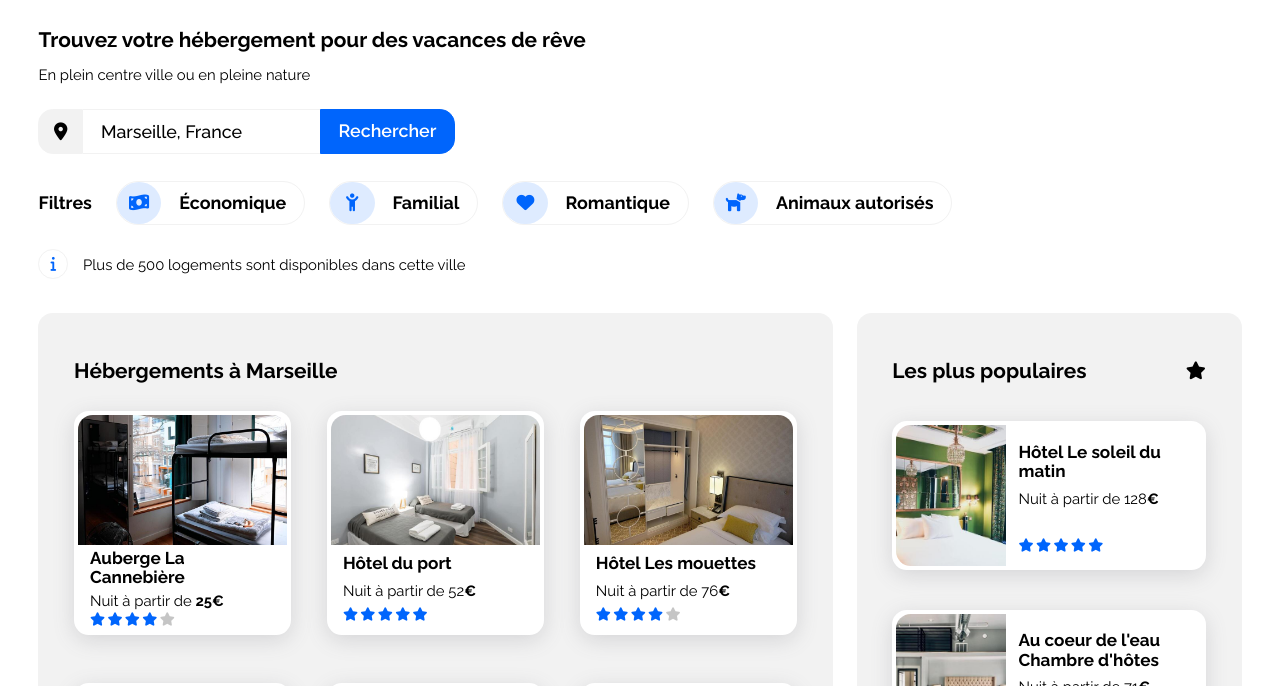
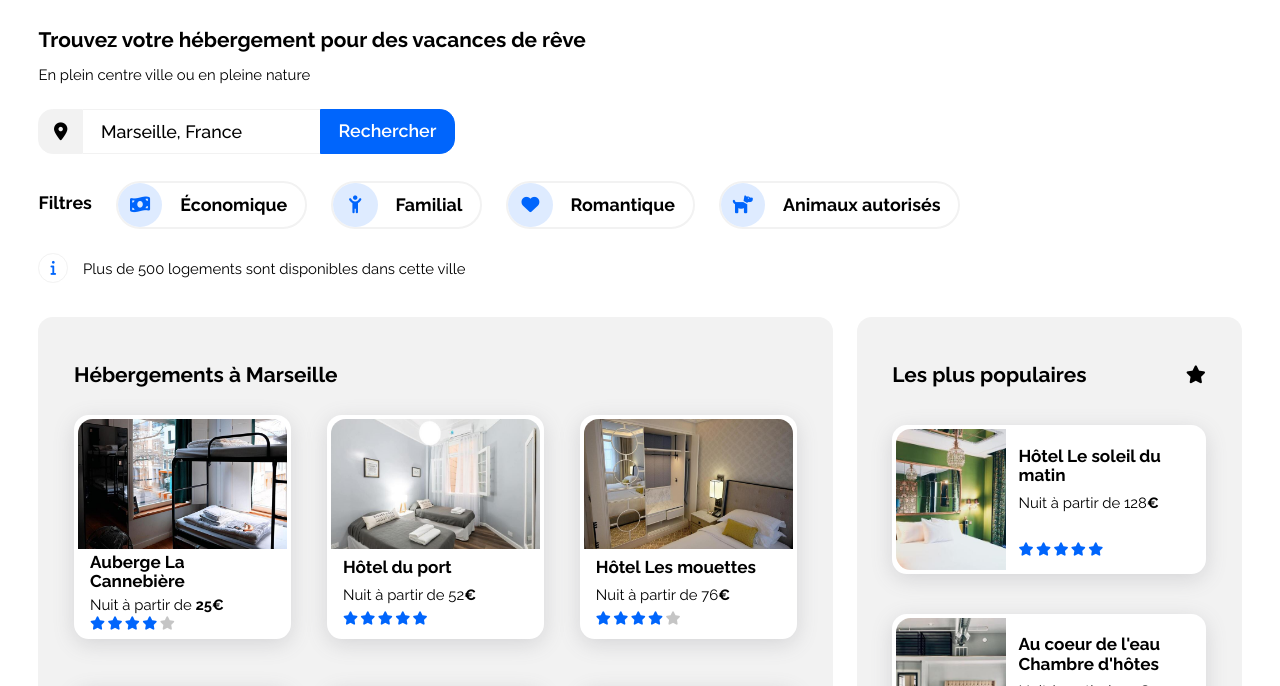
Before and after one commit to vzamboulingame/openclassrooms-projet-02, a plain HTML site: page index.html in a window 1280 px wide. Shown: the part 114-800 px from the top of the page. Drawn offline with Linux system fonts and the light colour scheme.

Commit message:
Increased filter-list-item border size

```diff
--- a/css/style.css
+++ b/css/style.css
@@ -169,7 +169,7 @@ form {
   flex-wrap: wrap;
   column-gap: 2em;
   row-gap: 1em;
-  margin: 2em 0 2em 0;
+  margin: 2em 0;
 }
 
 .filter-list-title {
@@ -184,11 +184,11 @@ form {
   display: flex;
   align-items: center;
   max-width: 100rem;
-  height: 6rem;
+  height: 100%;
   font-size: 2.4rem;
   font-weight: 700;
   white-space: nowrap;
-  border: solid 0.2rem var(--color-light-gray);
+  border: solid 0.3rem var(--color-light-gray);
   border-radius: 8rem;
 }
 
@@ -210,7 +210,7 @@ form {
   align-items: center;
   justify-content: center;
   width: 6rem;
-  height: 100%;
+  height: 6rem;
   font-size: 2.4rem;
   border-radius: 50%;
   color: var(--color-blue);
```
